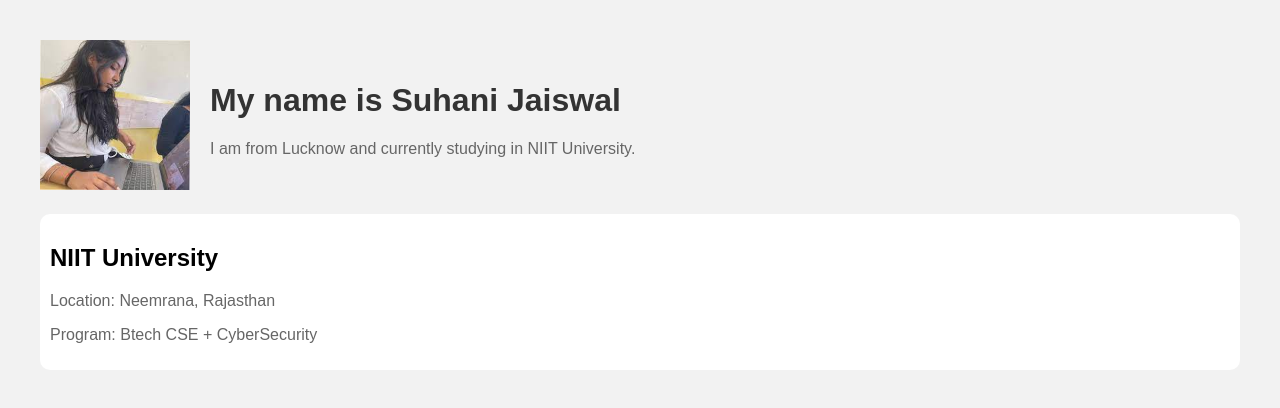
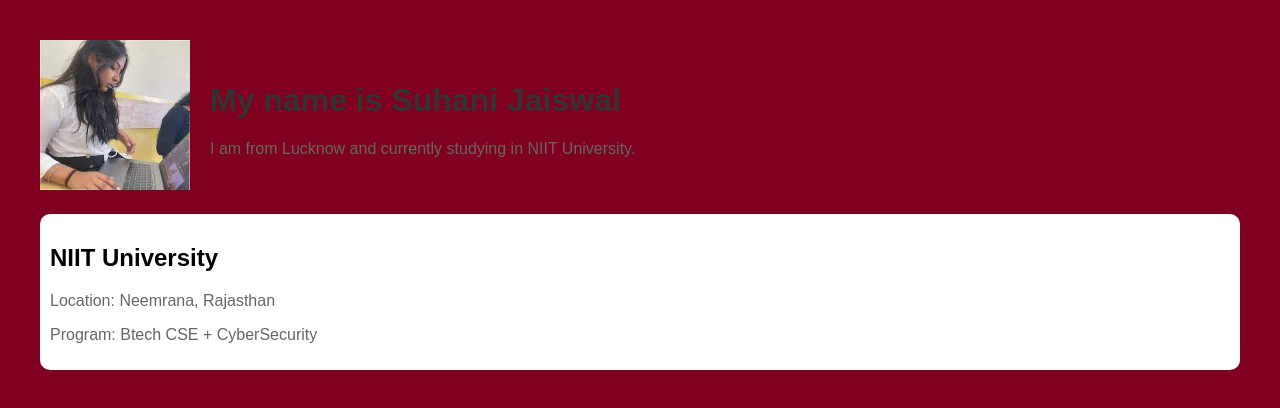
Before and after one commit to JayArcher9/Resume, a plain HTML site: page index.html in a window 1280 px wide. Drawn offline with Linux system fonts and the light colour scheme.

Commit message:
Update index.html

```diff
--- a/index.html
+++ b/index.html
@@ -9,7 +9,7 @@
             font-family: 'Arial', sans-serif;
             margin: 20px;
             padding: 20px;
-            background-color: #f2f2f2;
+            background-color: #800020;
         }
 
         .profile-container {
```
